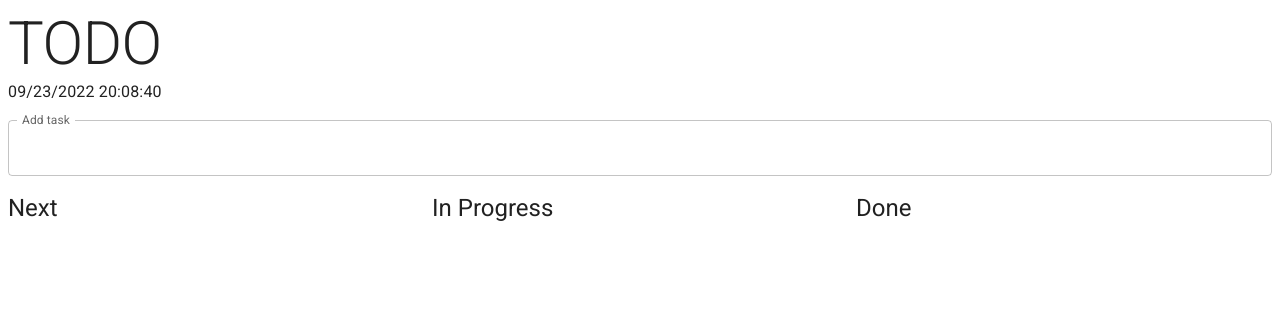
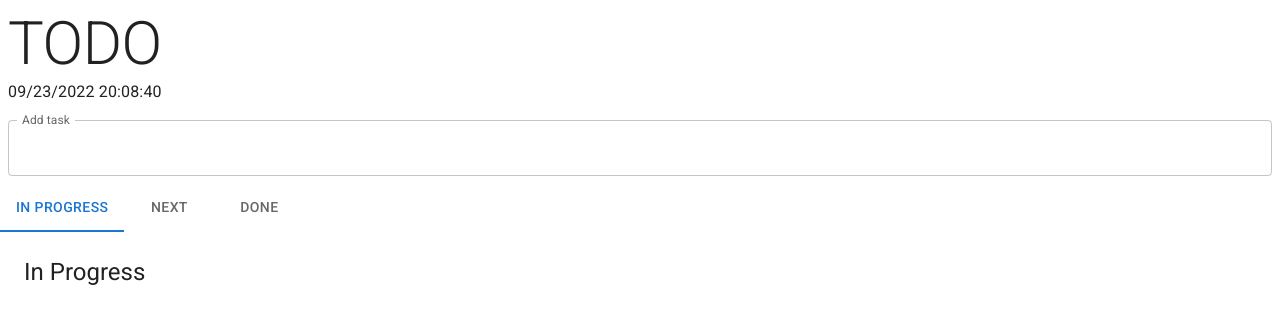
Before and after one commit to paulocesar/todo, a React (Create React App) app: page / in a window 1280 px wide. Shown: the top 324 px of the page. Built offline with nearby package versions, Linux system fonts and the light colour scheme.

Commit message:
create tabs

```diff
--- a/package.json
+++ b/package.json
@@ -6,7 +6,8 @@
     "@emotion/react": "^11.10.4",
     "@emotion/styled": "^11.10.4",
     "@mui/icons-material": "^5.10.6",
-    "@mui/material": "^5.10.6",
+    "@mui/lab": "^5.0.0-alpha.112",
+    "@mui/material": "^5.11.0",
     "@mui/styled-engine-sc": "^5.10.6",
     "@testing-library/jest-dom": "^5.16.5",
     "@testing-library/react": "^13.4.0",
--- a/src/App.js
+++ b/src/App.js
@@ -1,10 +1,10 @@
 import { Fragment, useEffect, useState } from "react";
 import { ThemeProvider, createTheme } from "@mui/material/styles";
 import { ButtonGroup, CssBaseline, Typography } from "@mui/material";
-import { TextField, Button, Container, Grid } from "@mui/material";
+import { TextField, Button, Grid } from "@mui/material";
 import moment from "moment";
-import { DeleteTwoTone } from "@mui/icons-material";
-import { MenuList, MenuItem, Box } from "@mui/material";
+import { MenuList, Tab } from "@mui/material";
+import { TabContext, TabList, TabPanel } from '@mui/lab';
 
 const availableThemes = {
   default: createTheme(),
@@ -45,7 +45,7 @@ function TaskList(props) {
     props.onClickNext(id);
   }
 
-  let p = 11;
+  let p = 12;
   if (props.onClickBack) { p -= 1; }
   if (props.onClickNext) { p -= 1; }
   return (
@@ -57,7 +57,7 @@ function TaskList(props) {
         {props.tasks.map((t) =>
           <Grid container spacing={1} sx={{p: 1}} key={t.id.toString()}>
             <Grid item xs={p}>
-              <Typography noWrap sx={{ display: 'block' }}>
+              <Typography sx={{ m: 1, display: 'block' }}>
                 {t.description}
               </Typography>
             </Grid>
@@ -66,12 +66,12 @@ function TaskList(props) {
                 {props.onClickBack &&
                   <Button
                     onClick={(ev) => back(ev, t.id)}>
-                    {"<"}
+                    {props.textBack || "<"}
                   </Button>}
                 {props.onClickNext &&
                   <Button
                     onClick={(ev) => next(ev, t.id)}>
-                    {">"}
+                    {props.textNext || ">"}
                     </Button>}
               </ButtonGroup>
             </Grid>
@@ -82,8 +82,8 @@ function TaskList(props) {
   );
 }
 
-export default function App() {
-  const [ currentTheme, setCurrentTheme ] = useState(availableThemes.default);
+function Todo() {
+  const [ tabId, setTabId ] = useState('1');
   const [ description, setDescription ] = useState('');
   const [ inProgressList, setInProgressList ] = useState([ ]);
   const [ nextList, setNextList ] = useState([ ]);
@@ -94,25 +94,34 @@ export default function App() {
       id: (new Date()).getTime(),
       description
     }));
+    setTabId('2');
     setDescription('');
   }
 
-  function moveToDone(id) {
+  function onTabChange(ev, newValue) {
+    setTabId(newValue);
+  }
+
+  function moveToDone(id, addToTop = false) {
     const item = inProgressList.concat(nextList).find((t) => t.id === id);
 
     const next = nextList.filter((t) => t.id !== id);
     const inProgress = inProgressList.filter((t) => t.id !== id);
-    const done = doneList.concat(item);
+    const done = addToTop ?
+      [ item ].concat(doneList) :
+      doneList.concat(item);
 
     setNextList(next);
     setInProgressList(inProgress);
     setDoneList(done);
   }
-  function moveToInProgress(id) {
+  function moveToInProgress(id, addToTop = false) {
     const item = doneList.concat(nextList).find((t) => t.id === id);
 
     const next = nextList.filter((t) => t.id !== id);
-    const inProgress = inProgressList.concat(item);
+    const inProgress = addToTop ?
+      [ item ].concat(inProgressList) :
+      inProgressList.concat(item);
     const done = doneList.filter((t) => t.id !== id);
 
     setNextList(next);
@@ -120,10 +129,10 @@ export default function App() {
     setDoneList(done);
   }
 
-  function moveToNext(id) {
+  function moveToNext(id, addToTop = false) {
     const item = inProgressList.concat(doneList).find((t) => t.id === id);
 
-    const next = nextList.concat(item);
+    const next = addToTop ? [ item ].concat(nextList) : nextList.concat(item);
     const inProgress = inProgressList.filter((t) => t.id !== id);
     const done = doneList.filter((t) => t.id !== id);
 
@@ -133,9 +142,7 @@ export default function App() {
   }
 
   return (
-    <div className="App">
-      <ThemeProvider theme={currentTheme}>
-        <CssBaseline />
+    <Fragment>
       <Grid container spacing={1} sx={{p: 1}} >
         <Grid item xs={6}>
           <Typography variant="h2">TODO</Typography>
@@ -154,30 +161,50 @@ export default function App() {
           />
         </Grid>
       </Grid>
-          <Grid container spacing={1} sx={{p: 1}} >
-            <Grid item xs={4}>
+
+      <TabContext value={tabId}>
+        <TabList onChange={onTabChange}>
+          <Tab label="In Progress" value="1" />
+          <Tab label="Next" value="2" />
+          <Tab label="Done" value="3" />
+        </TabList>
+        <TabPanel value="1">
+          <TaskList
+            title="In Progress"
+            tasks={inProgressList}
+            onClickBack={(id) => moveToNext(id, true)}
+            textBack="✗"
+            onClickNext={moveToDone}
+            textNext="✓"
+          />
+        </TabPanel>
+        <TabPanel value="2">
           <TaskList
             title="Next"
             tasks={nextList}
             onClickNext={moveToInProgress}
           />
-            </Grid>
-            <Grid item xs={4}>
-              <TaskList
-                title="In Progress"
-                tasks={inProgressList}
-                onClickBack={moveToNext}
-                onClickNext={moveToDone}
-              />
-            </Grid>
-            <Grid item xs={4}>
+        </TabPanel>
+        <TabPanel value="3">
           <TaskList
                 title="Done"
                 tasks={doneList}
-                onClickBack={moveToInProgress}
+                onClickBack={(id) => moveToInProgress(id, true)}
               />
-            </Grid>
-          </Grid>
+        </TabPanel>
+      </TabContext>
+    </Fragment>
+  );
+}
+
+export default function App() {
+  const [ currentTheme ] = useState(availableThemes.default);
+
+  return (
+    <div className="App">
+      <ThemeProvider theme={currentTheme}>
+        <CssBaseline />
+        <Todo />
       </ThemeProvider>
     </div>
   );
```
Also changed, not shown: 1 other file (tests, documents, lock files or other folders). Lines whose indentation alone changed are shown as unchanged.
